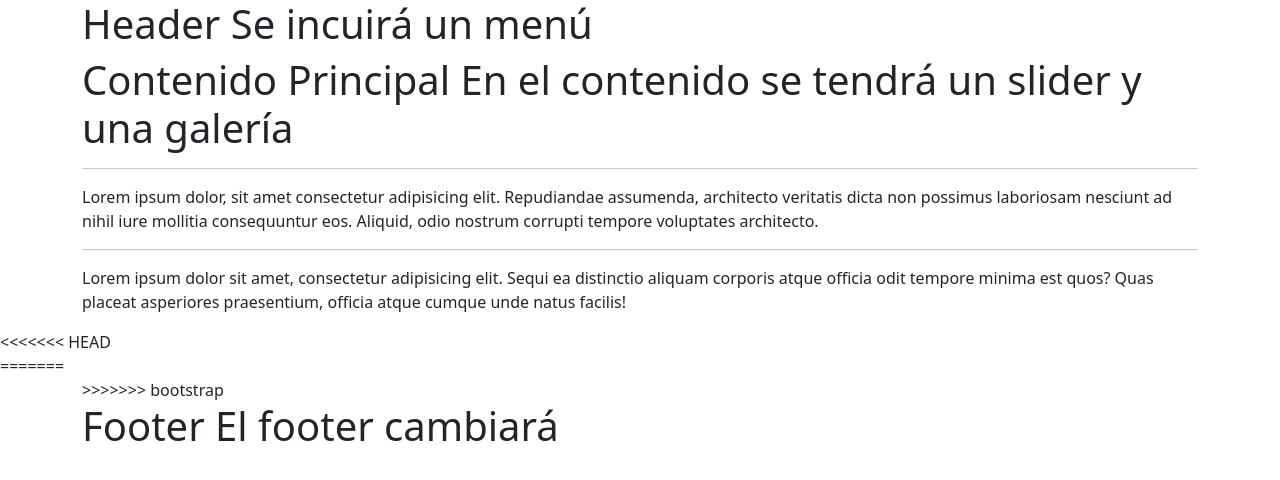
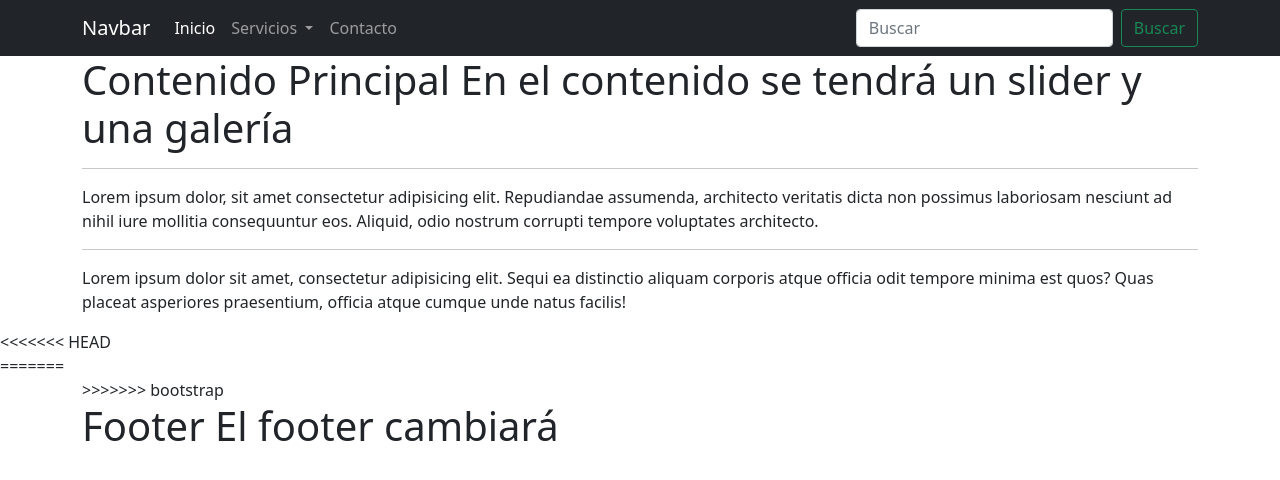
Before and after one commit to edwingrzsz/colabora, a plain HTML site: page index.html in a window 1280 px wide. Drawn offline with nearby package versions, Linux system fonts and the light colour scheme.

Commit message:
crea na
/

.

'

```diff
--- a/index.html
+++ b/index.html
@@ -11,10 +11,40 @@
 </head>
 
 <body>
-    <header class="container">
-        <h1>Header
-            Se incuirá un menú
-        </h1>
+    <header >
+        <nav class="navbar navbar-expand-lg navbar-dark bg-dark">
+            <div class="container">
+              <a class="navbar-brand" href="#">Navbar</a>
+              <button class="navbar-toggler" type="button" data-bs-toggle="collapse" data-bs-target="#navbarSupportedContent" aria-controls="navbarSupportedContent" aria-expanded="false" aria-label="Toggle navigation">
+                <span class="navbar-toggler-icon"></span>
+              </button>
+              <div class="collapse navbar-collapse" id="navbarSupportedContent">
+                <ul class="navbar-nav me-auto mb-2 mb-lg-0">
+                  <li class="nav-item">
+                    <a class="nav-link active" aria-current="page" href="#">Inicio</a>
+                  </li>
+                  <li class="nav-item dropdown">
+                    <a class="nav-link dropdown-toggle" href="#" id="navbarDropdown" role="button" data-bs-toggle="dropdown" aria-expanded="false">
+                      Servicios
+                    </a>
+                    <ul class="dropdown-menu" aria-labelledby="navbarDropdown">
+                      <li><a class="dropdown-item" href="#">Desarrollo web</a></li>
+                      <li><a class="dropdown-item" href="#">Desarrollo movil</a></li>
+                      <li><hr class="dropdown-divider"></li>
+                      <li><a class="dropdown-item" href="#">Redes</a></li>
+                    </ul>
+                  </li>
+                  <li class="nav-item">
+                    <a class="nav-link" href="#">Contacto</a>
+                  </li>
+                </ul>
+                <form class="d-flex">
+                  <input class="form-control me-2" type="search" placeholder="Buscar" aria-label="Search">
+                  <button class="btn btn-outline-success" type="submit">Buscar</button>
+                </form>
+              </div>
+            </div>
+          </nav>
     </header>
     <main class="container">
         <h1>Contenido Principal
```
